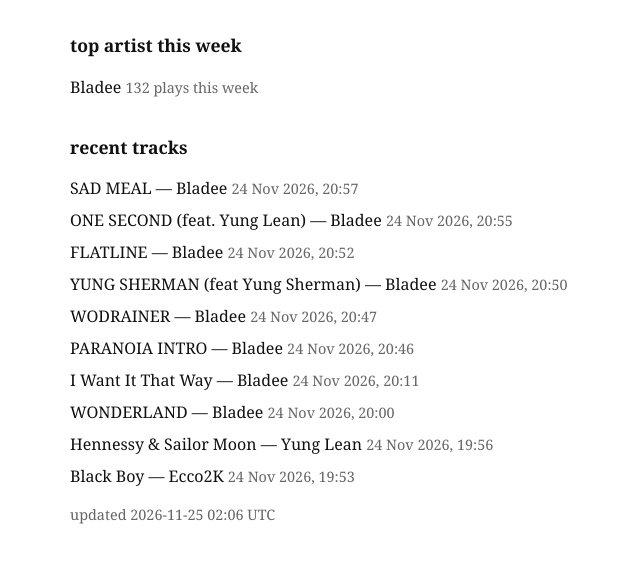
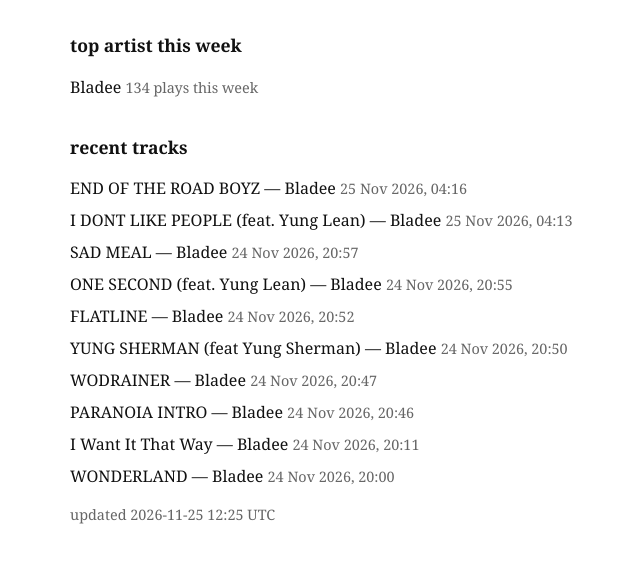
Before and after one commit to nathansimpson2007/blog, a plain HTML site: page music.html in a window 1280 px wide. Shown: the part 127-690 px from the top of the page, without its empty margins (250-890 px from the left). Drawn offline with Linux system fonts and the light colour scheme.

Commit message:
Update music page

```diff
--- a/music.html
+++ b/music.html
@@ -14,11 +14,13 @@
 
 <h2>top artist this week</h2>
 
-<p>Bladee <span class="date">132 plays this week</span></p>
+<p>Bladee <span class="date">134 plays this week</span></p>
 
 <h2>recent tracks</h2>
 
 <ul>
+  <li>END OF THE ROAD BOYZ — Bladee <span class="date">25 Nov 2026, 04:16</span></li>
+  <li>I DONT LIKE PEOPLE (feat. Yung Lean) — Bladee <span class="date">25 Nov 2026, 04:13</span></li>
   <li>SAD MEAL — Bladee <span class="date">24 Nov 2026, 20:57</span></li>
   <li>ONE SECOND (feat. Yung Lean) — Bladee <span class="date">24 Nov 2026, 20:55</span></li>
   <li>FLATLINE — Bladee <span class="date">24 Nov 2026, 20:52</span></li>
@@ -27,11 +29,9 @@
   <li>PARANOIA INTRO — Bladee <span class="date">24 Nov 2026, 20:46</span></li>
   <li>I Want It That Way — Bladee <span class="date">24 Nov 2026, 20:11</span></li>
   <li>WONDERLAND — Bladee <span class="date">24 Nov 2026, 20:00</span></li>
-  <li>Hennessy &amp; Sailor Moon — Yung Lean <span class="date">24 Nov 2026, 19:56</span></li>
-  <li>Black Boy — Ecco2K <span class="date">24 Nov 2026, 19:53</span></li>
 </ul>
 
-<p class="date">updated 2026-11-25 02:06 UTC</p>
+<p class="date">updated 2026-11-25 12:25 UTC</p>
 
 </body>
 </html>
```
